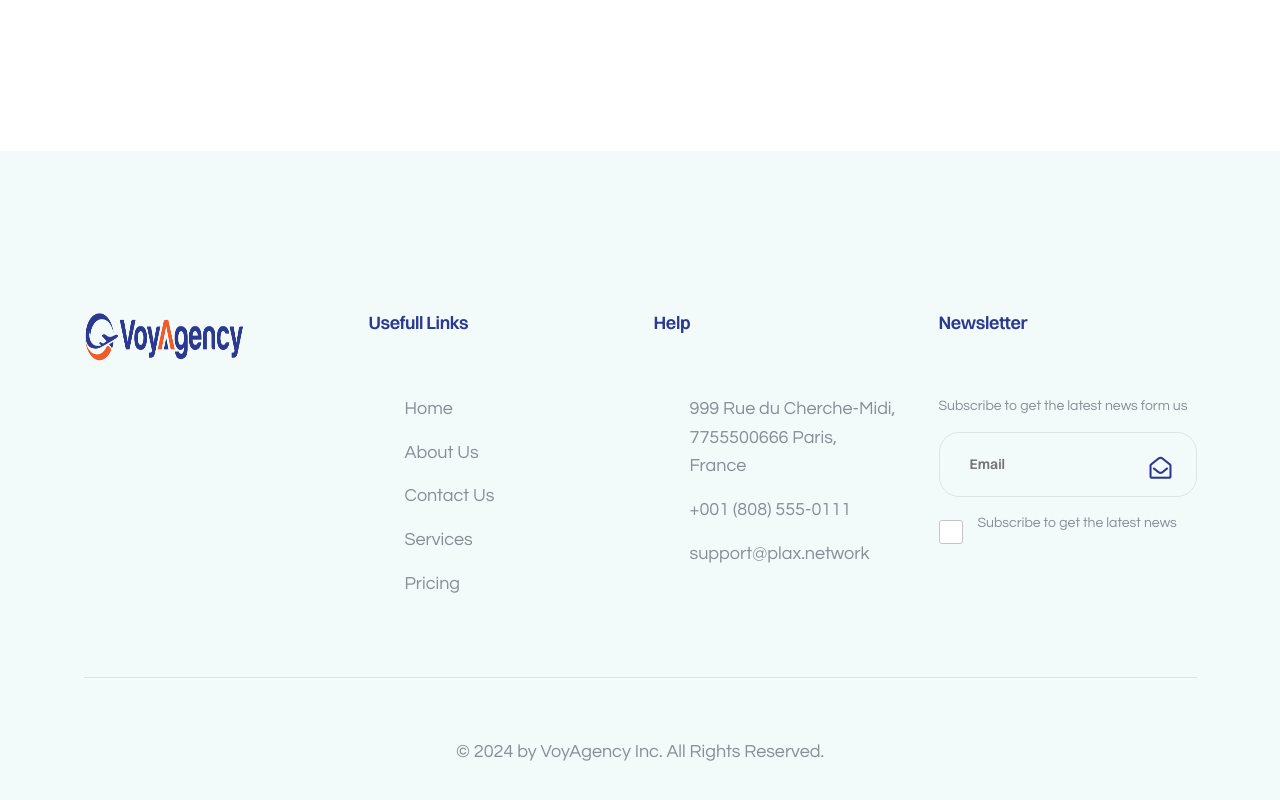
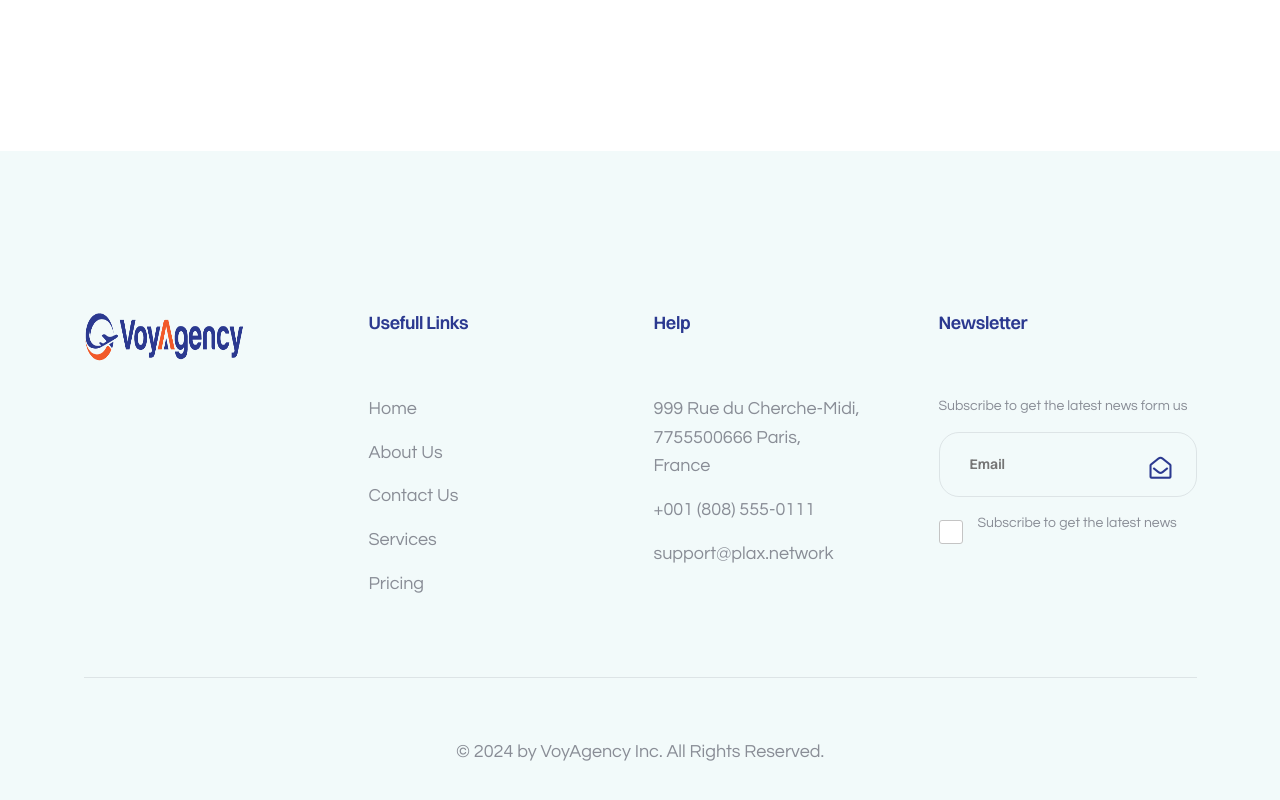
Before and after one commit to shadaf266/vercel-travel-website, a Next.js app: page / in a window 1280 px wide. Shown: the part 7611-8411 px from the top of the page. Built offline with nearby package versions, Linux system fonts and the light colour scheme.

Commit message:
remove extra space

```diff
--- a/public/css/style.css
+++ b/public/css/style.css
@@ -2857,3 +2857,7 @@ h1.mil-display, .h1.mil-display {
 .mil-top-menu ul {
   margin-bottom: 0;
 }
+
+.mil-footer-list {
+	padding-left: 0;
+}
```
